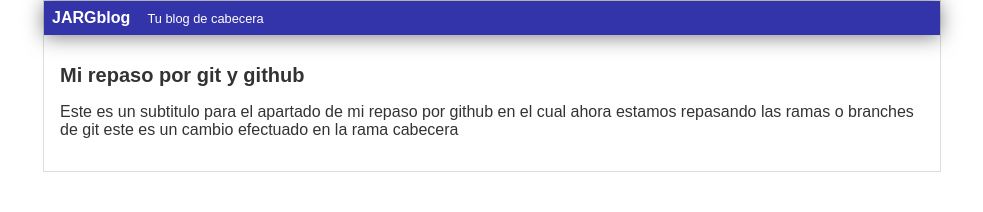
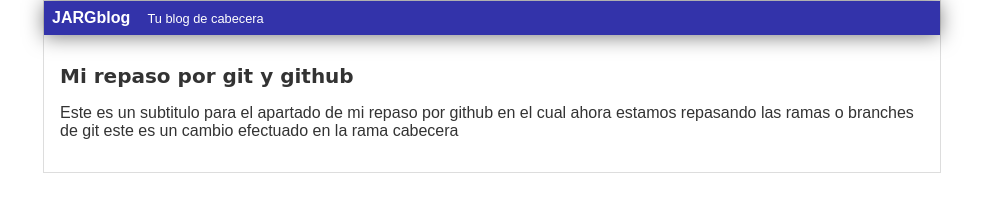
Before and after one commit to AlejandroRG12/hyperblog, a plain HTML site: page index.html in a window 1280 px wide. Shown: the whole page, without its empty margins (148-1131 px from the left). Drawn offline with Linux system fonts and the light colour scheme.

Commit message:
se realizoel cambio de la fuente del h1 por bebas neue

```diff
--- a/css/style.css
+++ b/css/style.css
@@ -36,6 +36,7 @@ body
 
 #container h1
 {
+    font-family: 'Bebas Neue', cursive;
     font-size: 20px;
 }
 #post
```
